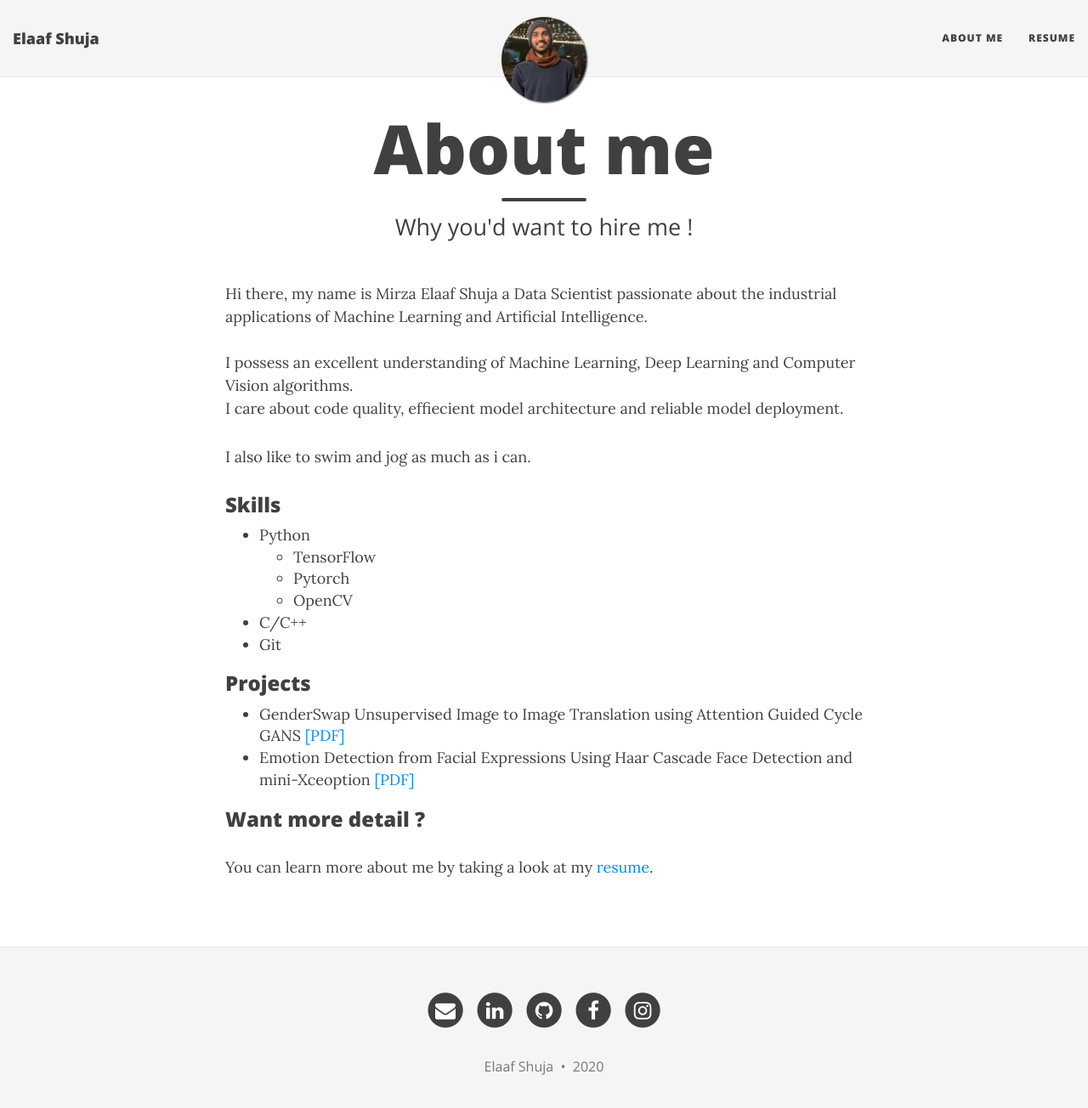
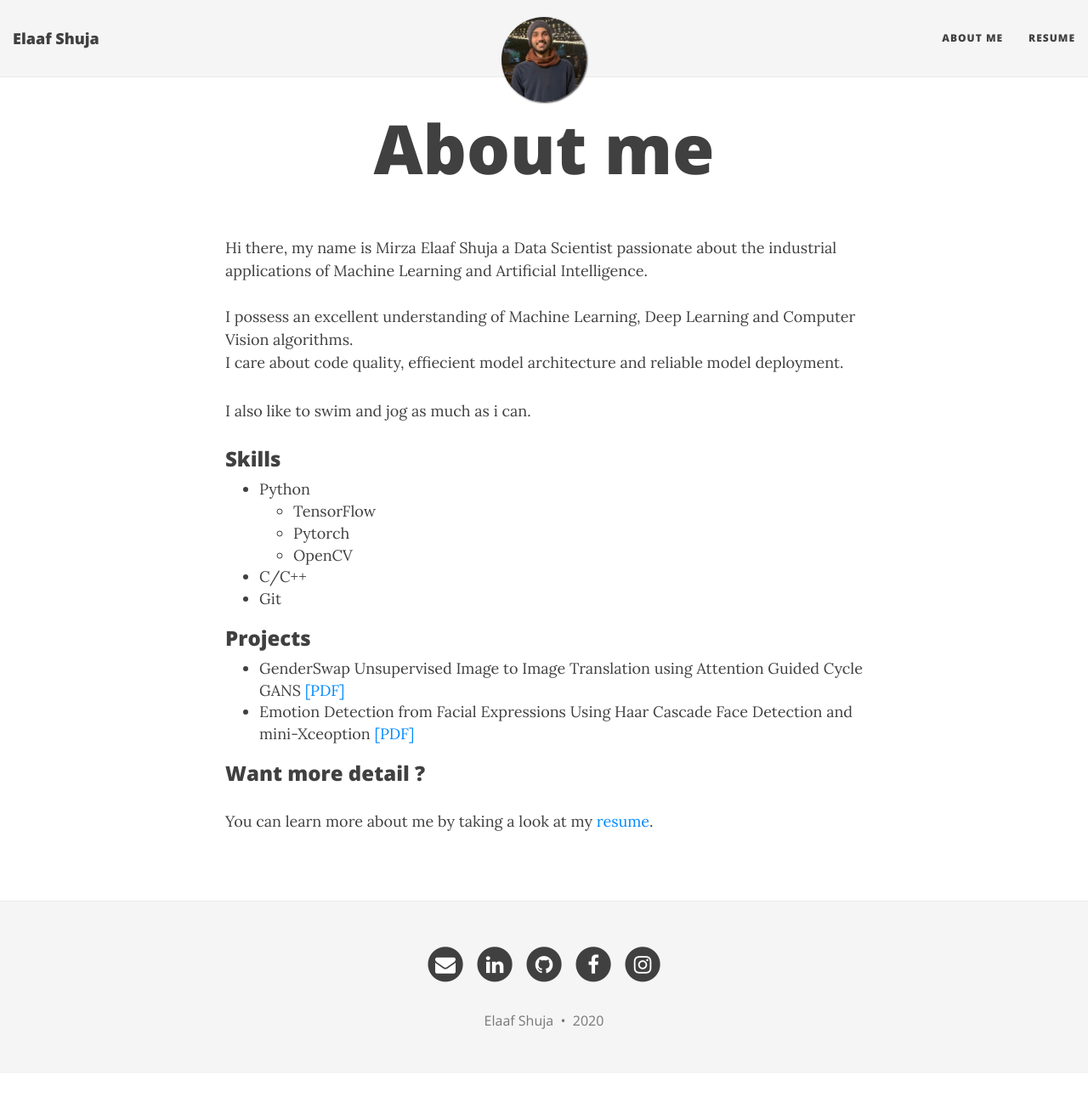
Before and after one commit to elaaf/elaaf.github.io, a Jekyll site: the page built from aboutme.md, in a window 1280 px wide and 1317 px high. Shown: the top 1304 px of the window at 85% size. Built offline with Jekyll 4.4.1, drawn with Linux system fonts in a browser that asks for light colours; nearby versions of some CDN libraries.

Commit message:
Removed 'Just', Updated AboutMe

```diff
--- a/aboutme.md
+++ b/aboutme.md
@@ -1,7 +1,7 @@
 ---
 layout: page
 title: About me
-subtitle: Why you'd want to hire me !
+subtitle:
 ---
 
 Hi there, my name is Mirza Elaaf Shuja a Data Scientist passionate about the industrial applications of Machine Learning and Artificial Intelligence.<br><br>
--- a/index.html
+++ b/index.html
@@ -1,7 +1,7 @@
 ---
 layout: page
 title: Elaaf Shuja
-subtitle: Just a Curious Engineer
+subtitle: A Curious Engineer
 use-site-title: true
 ---
 
```
